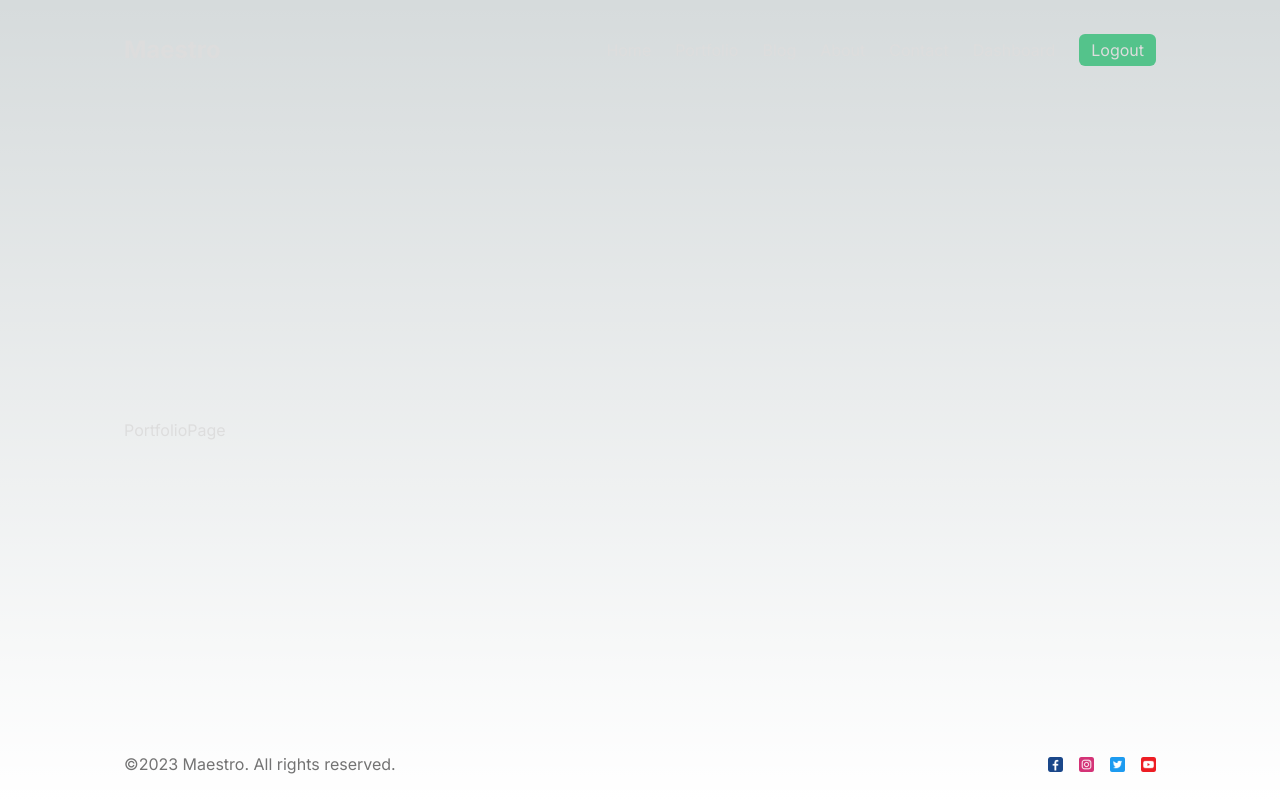
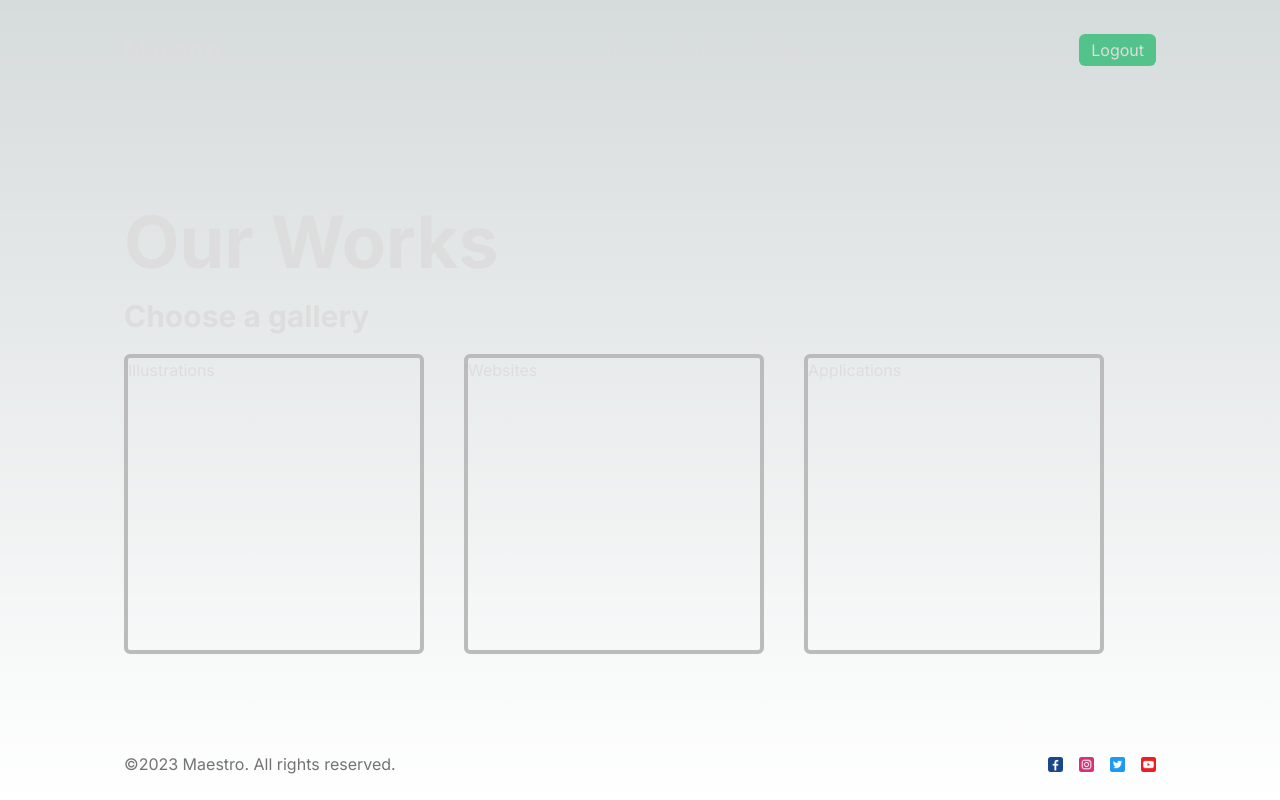
Before and after one commit to JerryDoran/next13-dev-agency, a Next.js app: page /portfolio in a window 1280 px wide. Built offline with nearby package versions, Linux system fonts and the light colour scheme.

Commit message:
started portfolio page design

```diff
--- /dev/null
+++ b/app/portfolio/layout.js
@@ -0,0 +1,8 @@
+export default function PortfolioLayout({ children }) {
+  return (
+    <div>
+      <h1 className='text-7xl font-bold'>Our Works</h1>
+      {children}
+    </div>
+  );
+}
--- a/app/portfolio/page.js
+++ b/app/portfolio/page.js
@@ -1,5 +1,30 @@
+import Link from 'next/link';
 import React from 'react';
 
 export default function PortfolioPage() {
-  return <div>PortfolioPage</div>;
+  return (
+    <div>
+      <h1 className='text-3xl font-bold my-5'>Choose a gallery</h1>
+      <div className='flex gap-10'>
+        <Link
+          href='/portfolio/illustrations'
+          className='border-4 border-[#bbb] rounded-md w-[300px] h-[300px] relative'
+        >
+          <span className=''>Illustrations</span>
+        </Link>
+        <Link
+          href='/portfolio/websites'
+          className='border-4 border-[#bbb] rounded-md w-[300px] h-[300px] relative'
+        >
+          <span className=''>Websites</span>
+        </Link>
+        <Link
+          href='/portfolio/applications'
+          className='border-4 border-[#bbb] rounded-md w-[300px] h-[300px] relative'
+        >
+          <span className=''>Applications</span>
+        </Link>
+      </div>
+    </div>
+  );
 }
```
